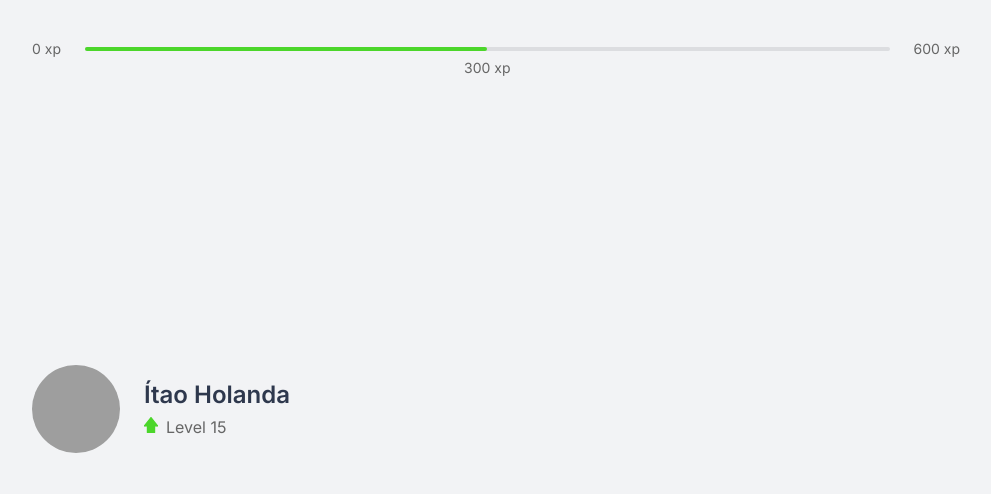
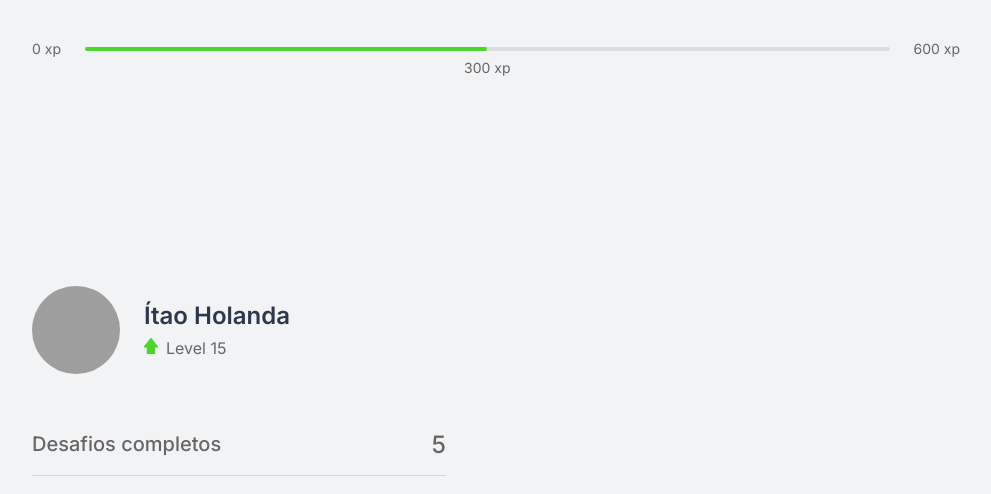
Before and after one commit to italoholanda/NextJS__move-it, a Next.js app: page / in a window 1280 px wide. Shown: the top 494 px of the page, without its empty margins (144-1135 px from the left). Built offline with nearby package versions, Linux system fonts and the light colour scheme; grey boxes are pictures that could not be loaded.

Commit message:
'completed challanges' component

```diff
--- /dev/null
+++ b/components/CompletedChallenges.tsx
@@ -0,0 +1,10 @@
+import styles from '../styles/components/CompletedChallenges.module.css';
+
+export function CompletedChallenges() {
+  return (
+    <div className={styles.completedChallenges}>
+      <span>Desafios completos</span>
+      <span>5</span>
+    </div>
+  );
+}
--- a/pages/index.tsx
+++ b/pages/index.tsx
@@ -1,3 +1,4 @@
+import { CompletedChallenges } from "../components/CompletedChallenges";
 import { ExperienceBar } from "../components/ExperienceBar";
 import { Profile } from "../components/Profile";
 import styles from "../styles/pages/Home.module.css";
@@ -7,7 +8,10 @@
     <div className={styles.container}>
       <ExperienceBar />
       <section>
-        <Profile />
+        <div className={styles.cycleContainer}>
+          <Profile />
+          <CompletedChallenges />
+        </div>
       </section>
     </div>
   );
--- /dev/null
+++ b/styles/components/CompletedChallenges.module.css
@@ -0,0 +1,19 @@
+.completedChallenges {
+  display: flex;
+  align-items: center;
+  justify-content: space-between;
+
+  margin: 3.5rem 0;
+  padding-bottom: 1rem;
+  border-bottom: 1px solid #D7D8DA;
+
+  font-weight: 500;
+}
+
+.completedChallenges span:first-child {
+  font-size: 1.25rem;
+}
+
+.completedChallenges span:last-child {
+  font-size: 1.5rem;
+}
```
